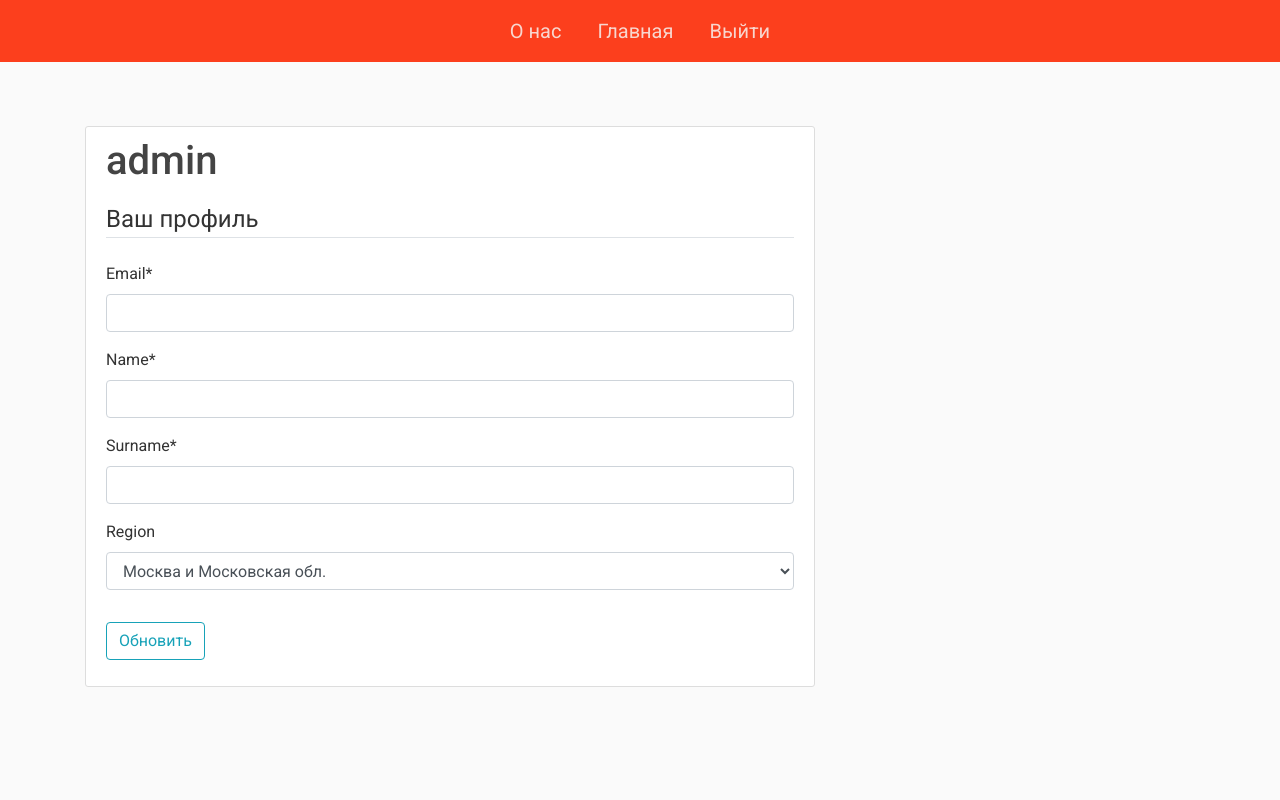
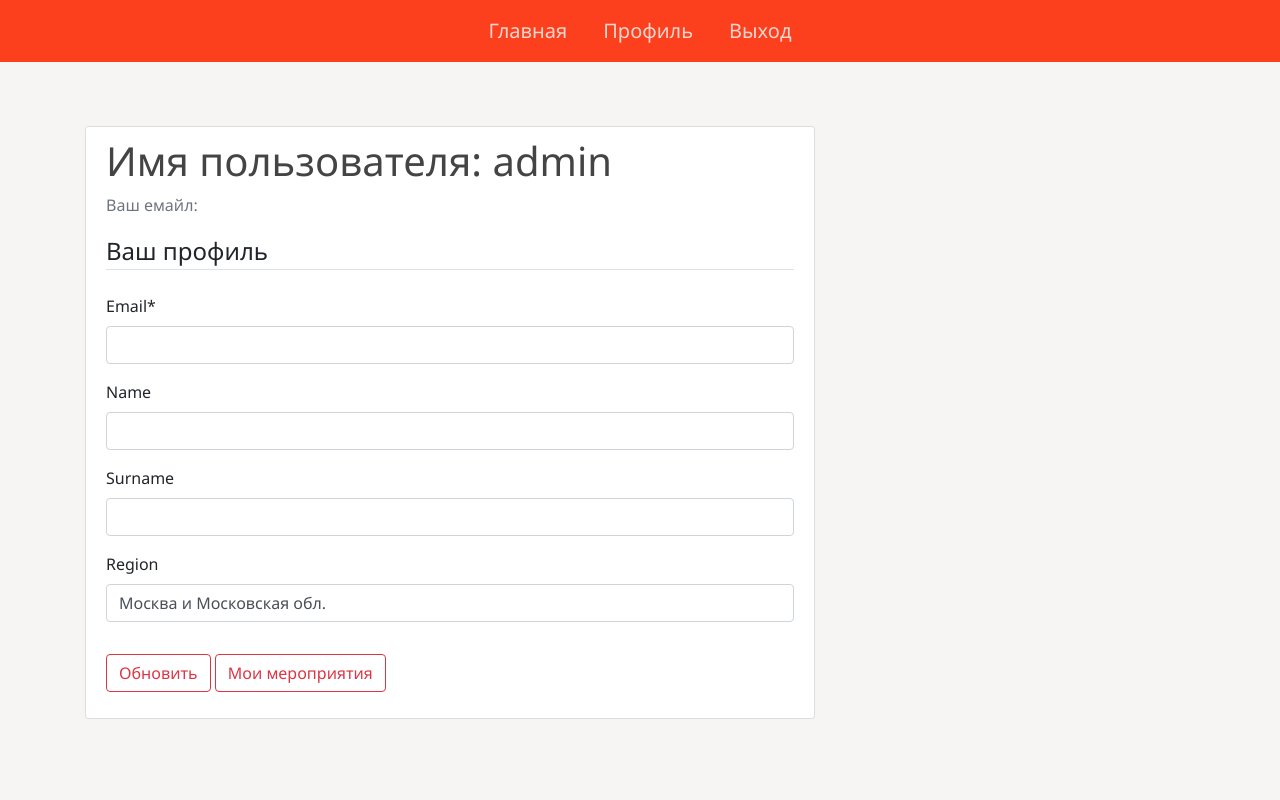
Before and after one commit to hsse-distributed-events-team/distributed-events, a Django app: page /user_profile/ in a window 1280 px wide. Run offline with Django 4.2, Linux system fonts and the light colour scheme; a user stored in the database is signed in; some libraries are stand-ins or nearby versions.

Commit message:
user profile fix bugs + merged frontend

```diff
--- a/distributedEvents/templates/user_handler/base.html
+++ b/distributedEvents/templates/user_handler/base.html
@@ -7,15 +7,36 @@
     <meta name="viewport" content="width=device-width, initial-scale=1, shrink-to-fit=no">
 
     <!-- Bootstrap, иконки и шрифт -->
+    <link rel="stylesheet" href="https://cdn.jsdelivr.net/npm/bootstrap@5.1.3/dist/css/bootstrap.min.css"
+          integrity="sha384-1BmE4kWBq78iYhFldvKuhfTAU6auU8tT94WrHftjDbrCEXSU1oBoqyl2QvZ6jIW3" crossorigin="anonymous">
      <link rel="stylesheet" href="https://maxcdn.bootstrapcdn.com/bootstrap/4.0.0/css/bootstrap.min.css" integrity="sha384-Gn5384xqQ1aoWXA+058RXPxPg6fy4IWvTNh0E263XmFcJlSAwiGgFAW/dAiS6JXm" crossorigin="anonymous">
-     <link href='http://fonts.googleapis.com/css?family=Roboto:400,100,100italic,300,300italic,400italic,500,500italic,700,700italic,900italic,900' rel='stylesheet' type='text/css'>
+
+    <link href='http://fonts.googleapis.com/css?family=Roboto:400,100,100italic,300,300italic,400italic,500,500italic,700,700italic,900italic,900' rel='stylesheet' type='text/css'>
      <link rel="stylesheet" type="text/css" href="{% static 'user_handler/main.css' %}">
-     <link href='https://unpkg.com/boxicons@2.1.2/css/boxicons.min.css' rel='stylesheet'>
-     <title>ЗАГЛУШКА</title>
+
+    <link href='https://unpkg.com/boxicons@2.1.2/css/boxicons.min.css' rel='stylesheet'>
+     <title>title</title>
 </head>
 <body>
-    {% include "layouts/navigation_bar.html" %}
-    <!-- <header class="site-header">
+    <!-- {% include "layouts/navigation_bar.html" %} -->
+    <div class="my-navbar">
+      <nav class="navbar navbar-expand-lg navbar-light">
+        <div class="collapse navbar-collapse" id="navbarNav">
+            <ul class="navbar-nav">
+                {% if user.is_authenticated %}
+                <a class="nav-item nav-link" href="{% url 'all_events' %}">Главная</a>
+                <a class="nav-item nav-link" href="{% url 'user_profile' %}">Профиль</a>
+                <a class="nav-item nav-link" href="{% url 'logout' %}">Выход</a>
+              {% else %}
+                <a class="nav-item nav-link" href="{% url 'all_events' %}">Главная</a>
+                <a class="nav-item nav-link" href="{% url 'login' %}">Вход</a>
+                <a class="nav-item nav-link" href="{% url 'register' %}">Регистрация</a>
+              {% endif %}
+            </ul>
+        </div>
+      </nav>
+    </div>
+     <!-- <header class="site-header">
         <nav class="navbar navbar-expand-md navbar-dark bg-blue fixed-top">
           <div class="container">
           <a class="navbar-brand mr-4" href="{% url 'user_profile' %}"> Мероприятия</a>
@@ -28,10 +49,12 @@
             </div>
 
             <div class="navbar-nav">
+
               {% if user.is_authenticated %}
                 <a class="nav-item nav-link" href="{% url 'user_profile' %}">Профиль</a>
                 <a class="nav-item nav-link" href="{% url 'logout' %}">Выход</a>
               {% else %}
+                {% include "layouts/navigation_bar.html" %}
                 <a class="nav-item nav-link" href="{% url 'login' %}">Вход</a>
                 <a class="nav-item nav-link" href="{% url 'register' %}">Регистрация</a>
               {% endif %}
--- a/distributedEvents/templates/user_handler/login.html
+++ b/distributedEvents/templates/user_handler/login.html
@@ -9,7 +9,7 @@
                 {{ form|crispy }}
             </fieldset>
             <div class="form-group">
-                <button class="btn btn-outline-info" type="submit">Войти</button>
+                <button class="btn btn-outline-danger" type="submit">Войти</button>
             </div>
         </form>
         <div class="border-top pt-3">
--- a/distributedEvents/templates/user_handler/register.html
+++ b/distributedEvents/templates/user_handler/register.html
@@ -9,12 +9,12 @@
                 {{ form|crispy }}
             </fieldset>
             <div class="form-group">
-                <button class="btn btn-outline-info" type="submit">Регистрация</button>
+                <button class="btn btn-outline-danger" type="submit">Регистрация</button>
             </div>
         </form>
         <div class="border-top pt-3">
             <small class="text-muted">
-                Уже есть аккаунт? <a class="ml-2" href="#">Вход</a>
+                Уже есть аккаунт? <a class="ml-2" href="{% url 'login' %}">Вход</a>
             </small>
         </div>
     </div>
--- a/distributedEvents/templates/user_handler/user_profile.html
+++ b/distributedEvents/templates/user_handler/user_profile.html
@@ -4,8 +4,8 @@
     <div class="content-section">
       <div class="media">
         <div class="media-body">
-          <h2 class="account-heading">{{ user.username }}</h2>
-          <p class="text-secondary">{{ user.email }}</p>
+          <h2 class="account-heading">Имя пользователя: {{ user.username }}</h2>
+          <p class="text-secondary">Ваш емайл: {{ user.email }}</p>
         </div>
       </div>
        <form method="POST" enctype="multipart/form-data">
@@ -15,7 +15,8 @@
             {{ u_form|crispy }}
           </fieldset>
           <div class="form-group">
-              <button class="btn btn-outline-info" type="submit">Обновить</button>
+              <button class="btn btn-outline-danger" type="submit" name="upd">Обновить</button>
+              <a class="btn btn-outline-danger" href="{% url 'all_events' %}">Мои мероприятия</a>
           </div>
       </form>
     </div>
--- a/user_handler/forms.py
+++ b/user_handler/forms.py
@@ -16,11 +16,11 @@
         fields = ['username', 'email', 'password1', 'password2', 'region']
 
 
-class UserUpdateForm(forms.ModelForm):
+class UserUpdateForm(ModelForm):
     email = forms.EmailField()
+    name = forms.CharField(max_length=20, required=False)
+    surname = forms.CharField(max_length=20, required=False)
     region = forms.ChoiceField(choices=DATA_REGIONS, required=False)
-    name = forms.CharField(max_length=20)
-    surname = forms.CharField(max_length=20)
 
     class Meta:
         model = User
--- a/user_handler/static/user_handler/main.css
+++ b/user_handler/static/user_handler/main.css
@@ -5,11 +5,18 @@
 }
 
 body {
-  margin:0;
-  padding:0;
-  background: #fafafa;
-  color: #333333;
-  font-family:Roboto;
+  background-color: #f6f5f3;
+  font-family: 'Segoe UI', Tahoma, Verdana, sans-serif;
+  line-height: 1.5;
+  font-size: 16px;
+}
+
+.handler {
+   margin-top: 10px;
+   font-size: 28px;
+   font-weight: bold;
+   text-align: left;
+   margin-bottom: 30px;
 }
 
 h1, h2, h3, h4, h5, h6 {
--- a/user_handler/views.py
+++ b/user_handler/views.py
@@ -34,7 +34,11 @@
                    {
                        'name': "Войти",
                        'href': "../login/"
-                   }
+                   },
+                   {
+                       'name': "О нас",
+                       'href': "https://hsse.mipt.ru/"
+                   },
                ]
                }
 
@@ -49,14 +53,13 @@
             u_form.save()
 
             username = request.user.username
-
-            region = u_form.cleaned_data.get("region")
+            region = u_form.cleaned_data.get('region')
             email = u_form.cleaned_data.get('email')
             name = u_form.cleaned_data.get('name')
             surname = u_form.cleaned_data.get('surname')
             data = [username, email, name, surname, region]
             update_user_profile(data)
-
+            print(data)
             # print(update_user_profile(data), '\n\n', username)
 
             messages.success(request, f'Ваш профиль успешно обновлен.')
```
